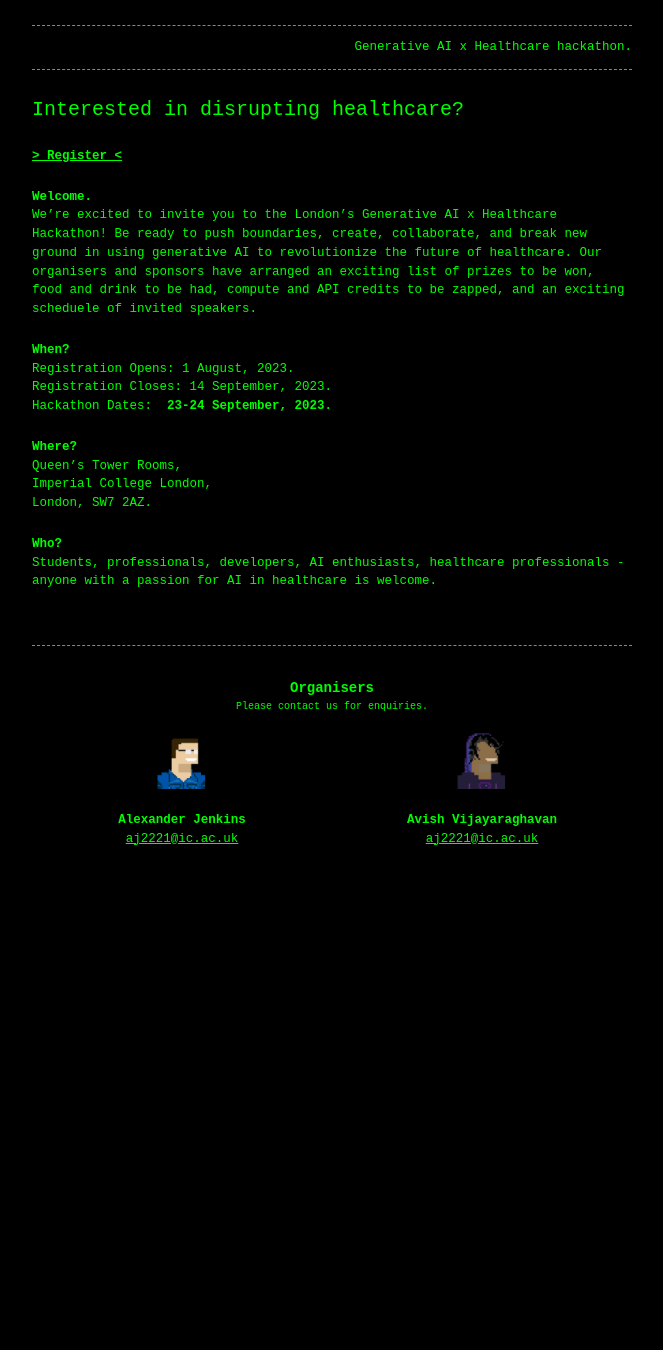
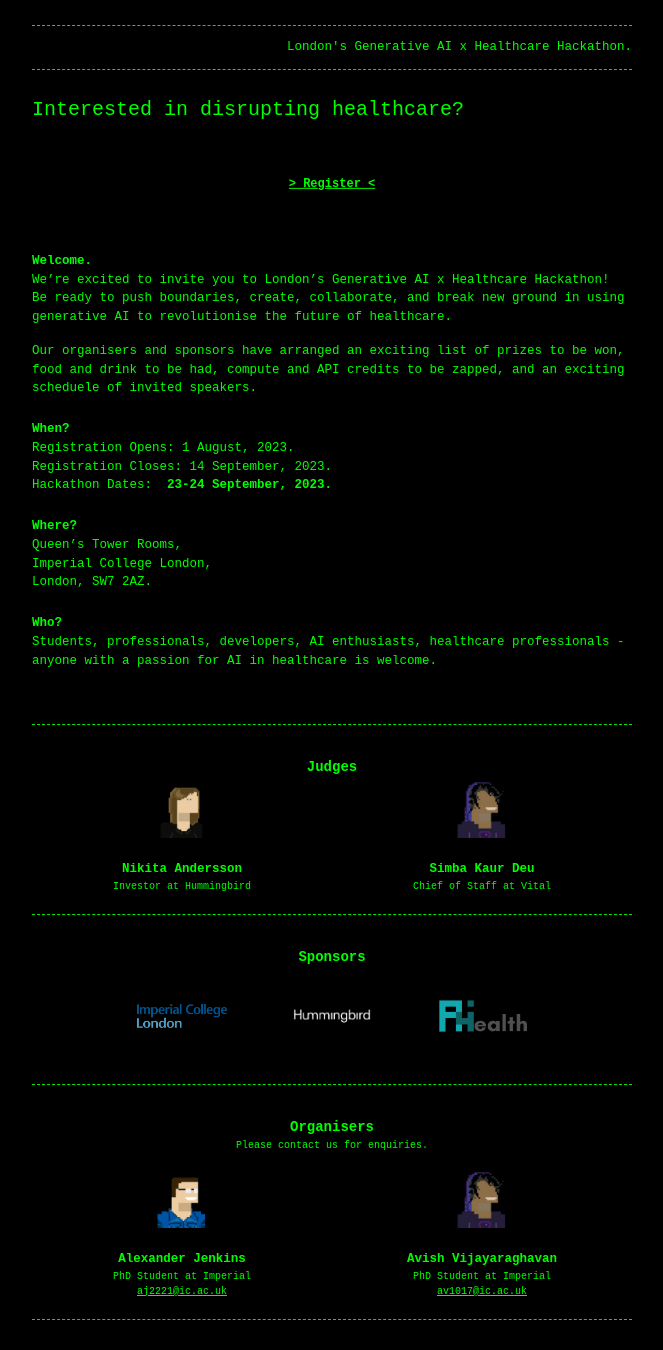
Before and after one commit to ai4health-hack/ai4health-hack.github.io, a Jekyll site: the page built from index.md, in a window 1280 px wide. Shown: the whole page, without its empty margins (308-971 px from the left). Built offline with Jekyll 4.4.1, drawn with Linux system fonts in a browser that asks for light colours; before the commit the page ends 900 px from its top, so only the background shows below that.

Commit message:
Add files via upload
updated website for judges and sponsors

```diff
--- a/_layouts/default.html
+++ b/_layouts/default.html
@@ -17,30 +17,63 @@
 
     {%- include footer.html -%}
 
-    <!-- <div class="image-container">
-      <img class="side-image" src="/assets/images/aj.png" alt="aj2221@ic.ac.uk">
-      <img class="side-image" src="/assets/images/av.png" alt="aj2221@ic.ac.uk">
-    </div> -->
+    <h1 class="organizers-title">Judges</h1>
+    <div class="image-container">
+      <div class="organizer">
+        <img class="side-image" src="/assets/images/nikita.png" alt="Nikita">
+        <div class="organizer-info">
+          <h6>Nikita Andersson</h6>
+          <div class="info">
+            Investor at Hummingbird
+        </div>
+        </div>
+      </div>
+      <div class="organizer">
+        <img class="side-image" src="/assets/images/av.png" alt="Avish">
+        <div class="organizer-info">
+          <h6>Simba Kaur Deu</h6>
+          <div class="info">
+            Chief of Staff at Vital
+        </div>
+        </div>
+      </div>
+    </div>
+    {%- include footer.html -%}
+
+    <h1 class="organizers-title">Sponsors</h1>
+    <div class="sponsor-container">
+      <img class="sponsor-image" src="/assets/images/imperial.png" alt="Sponsor 1">
+      <img class="sponsor-image" src="/assets/images/hb.png" alt="Sponsor 2">
+      <img class="sponsor-image" src="/assets/images/ai4h.png" alt="Sponsor 3">
+    </div>
+    {%- include footer.html -%}
 
     <h1 class="organizers-title">Organisers</h1>
     <p class="organizers-subtitle">Please contact us for enquiries.</p>
     <div class="image-container">
       <div class="organizer">
-        <img class="side-image" src="/assets/images/aj.png" alt="aj2221@ic.ac.uk">
+        <img class="side-image" src="/assets/images/aj.png" alt="Alex">
         <div class="organizer-info">
-          <h4>Alexander Jenkins</h4>
-          <p><a href="mailto:aj2221@ic.ac.uk">aj2221@ic.ac.uk</a></p>
+          <h6>Alexander Jenkins</h6>
+          <div class="info">
+            PhD Student at Imperial<br>
+            <a href="mailto:aj2221@ic.ac.uk">aj2221@ic.ac.uk</a>
+        </div>
         </div>
       </div>
       <div class="organizer">
-        <img class="side-image" src="/assets/images/av.png" alt="aj2221@ic.ac.uk">
+        <img class="side-image" src="/assets/images/av.png" alt="Avish">
         <div class="organizer-info">
-          <h4>Avish Vijayaraghavan</h4>
-          <p><a href="mailto:aj2221@ic.ac.uk">aj2221@ic.ac.uk</a></p>
+          <h6>Avish Vijayaraghavan</h6>
+          <div class="info">
+            PhD Student at Imperial<br>
+            <a href="mailto:av1017@ic.ac.uk">av1017@ic.ac.uk</a>
+        </div>
         </div>
       </div>
     </div>
 
+    {%- include footer.html -%}
 
     </div>
     <script src="/assets/js/typeWriter.js"></script>
--- a/assets/css/styles.css
+++ b/assets/css/styles.css
@@ -28,6 +28,7 @@
 
 .organizer-info {
     text-align: center;
+    font-size: 10px;
 }
 
 .organizers-title {
@@ -39,3 +40,60 @@
     text-align: center;
     font-size: 10px;
 }
+
+.sponsors-title {
+    text-align: center;
+}
+
+.sponsor-container {
+    display: flex;
+    justify-content: center;
+    align-items: center;
+    flex-wrap: wrap;
+  }
+
+
+.sponsor-image {
+    max-width: 15%; /* Adjust as needed */
+    height: auto;
+    padding: 30px; /* Optional, adds some space between the images */
+}
+
+.info span {
+    display: block;
+    margin-bottom: 0.5em;  /* Adjust as needed */
+}
+
+@keyframes buttonAnimation {
+    0%   { transform: scale(1.05); }
+    50%  { transform: scale(0.95); }
+    100% { transform: scale(1.05); }
+}
+
+.animated-button {
+    display: inline-block;
+    transition: transform 0.5s ease-in-out;
+    animation: buttonAnimation 2s infinite; /* This line starts the animation */
+}
+
+.center {
+    display: flex;
+    font-weight: bold;
+    justify-content: center;
+    align-items: center;
+    height: 10vh;
+}
+
+pre {
+    font-family: monospace; /* Ensures that the font is a fixed-width font */
+    margin: 0;              /* Removes any default margin */
+}
+
+.ascii-art-container {
+    display: flex;
+    justify-content: center;
+}
+
+.ascii-art-container pre {
+    text-align: left; /* optional, ensure the ASCII art aligns as expected */
+}
--- a/index.md
+++ b/index.md
@@ -1,16 +1,41 @@
 ---
-title: Generative AI x Healthcare hackathon.
+title: London's Generative AI x Healthcare Hackathon.
 layout: home
 permalink: /
 ---
 
+<!-- <div class="ascii-art-container">
+  <pre>██   ██ ███████  █████  ██      ████████ ██   ██
+██   ██ ██      ██   ██ ██         ██    ██   ██
+███████ █████   ███████ ██         ██    ███████
+██   ██ ██      ██   ██ ██         ██    ██   ██
+██   ██ ███████ ██   ██ ███████    ██    ██   ██
+
+                                                 </pre>
+</div>
+
+<div class="ascii-art-container">
+<pre>██╗  ██╗ █████╗  ██████╗██╗  ██╗
+██║  ██║██╔══██╗██╔════╝██║ ██╔╝
+███████║███████║██║     █████╔╝
+██╔══██║██╔══██║██║     ██╔═██╗
+██║  ██║██║  ██║╚██████╗██║  ██╗
+╚═╝  ╚═╝╚═╝  ╚═╝ ╚═════╝╚═╝  ╚═╝
+                                </pre>
+</div>
+
+{%- include footer.html -%} -->
+
 <p class="txt-type" data-wait="1000" data-words='["Welcome.", "Interested in disrupting healthcare?", "Join us for a 2 day hackathon.", "23-24 September 2023.", "Imperial College London.", "Registration now open..."]'></p>
 
-
-# <a href="https://twitter.com/"> > Register < </a>
+<div class="center">
+  <a href="https://forms.gle/wqUz6QWJqdaPBLyC8" class="animated-button"> > Register < </a>
+</div>
 
 ## Welcome.
-We're excited to invite you to the London's Generative AI x Healthcare Hackathon! Be ready to push boundaries, create, collaborate, and break new ground in using generative AI to revolutionize the future of healthcare. Our organisers and sponsors have arranged an exciting list of prizes to be won, food and drink to be had, compute and API credits to be zapped, and an exciting scheduele of invited speakers.
+We're excited to invite you to London's Generative AI x Healthcare Hackathon! Be ready to push boundaries, create, collaborate, and break new ground in using generative AI to revolutionise the future of healthcare.
+
+Our organisers and sponsors have arranged an exciting list of prizes to be won, food and drink to be had, compute and API credits to be zapped, and an exciting scheduele of invited speakers.
 
 # When?
 Registration Opens: 1 August, 2023.
```
Also changed, not shown: about.md (+2 -4 lines), assets/images/ai4h.png (added), assets/images/hb.png (added), assets/images/imperial.png (added), assets/images/nikita.png (added), 8 other files.
